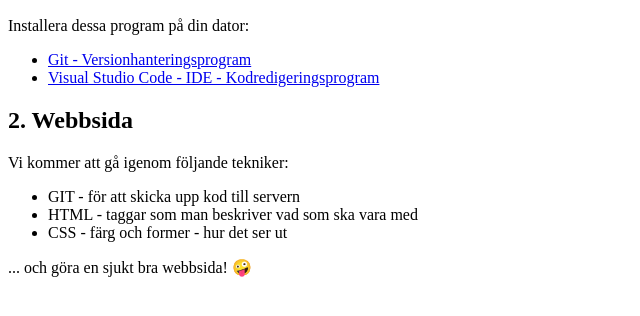
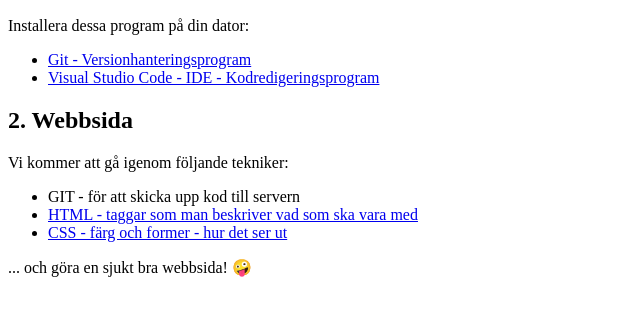
Before and after one commit to MagnusLinell/alvinity, a plain HTML site: page index.html in a window 1280 px wide. Shown: the part 110-426 px from the top of the page, without its empty margins (0-640 px from the left). Drawn offline with Linux system fonts and the light colour scheme.

Commit message:
add link to w3schools

```diff
--- a/index.html
+++ b/index.html
@@ -25,8 +25,16 @@
     <p>Vi kommer att gå igenom följande tekniker:</p>
     <ul>
       <li>GIT - för att skicka upp kod till servern</li>
-      <li>HTML - taggar som man beskriver vad som ska vara med</li>
-      <li>CSS - färg och former - hur det ser ut</li>
+      <li>
+        <a href="https://www.w3schools.com/html/default.asp"
+          >HTML - taggar som man beskriver vad som ska vara med</a
+        >
+      </li>
+      <li>
+        <a href="https://www.w3schools.com/css/default.asp"
+          >CSS - färg och former - hur det ser ut</a
+        >
+      </li>
     </ul>
     <p>... och göra en sjukt bra webbsida! 🤪</p>
   </body>
```
